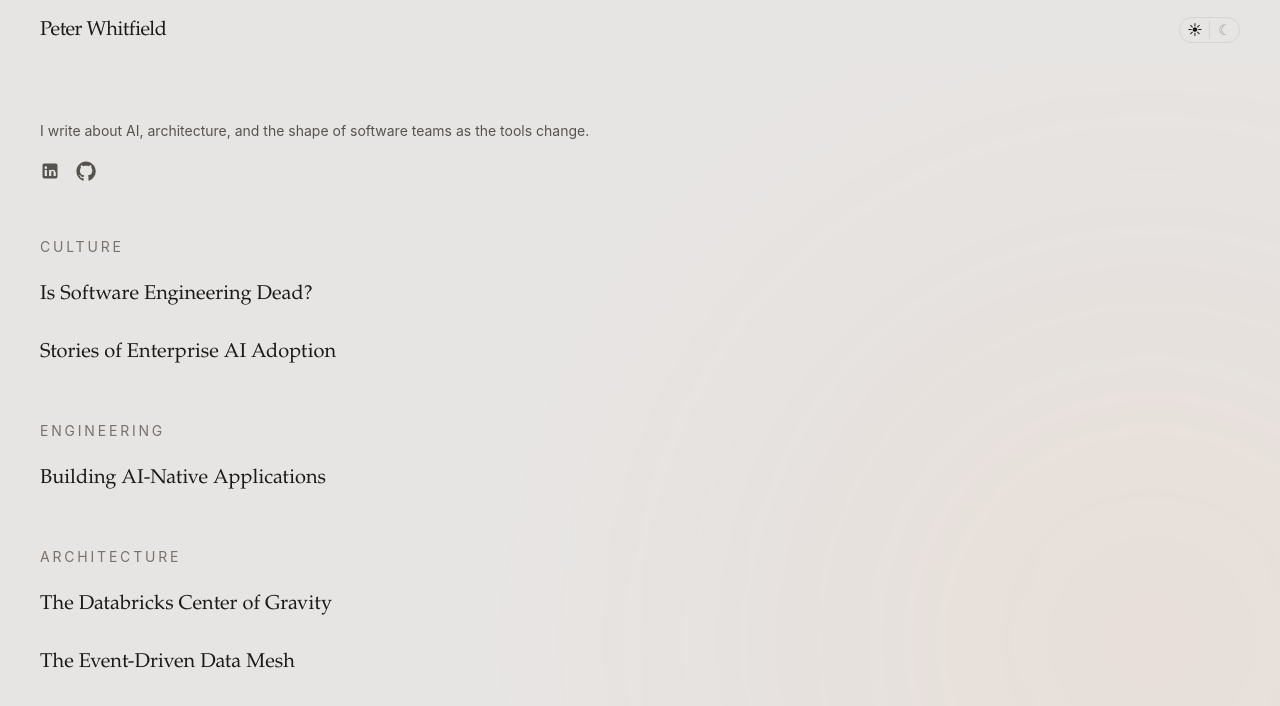
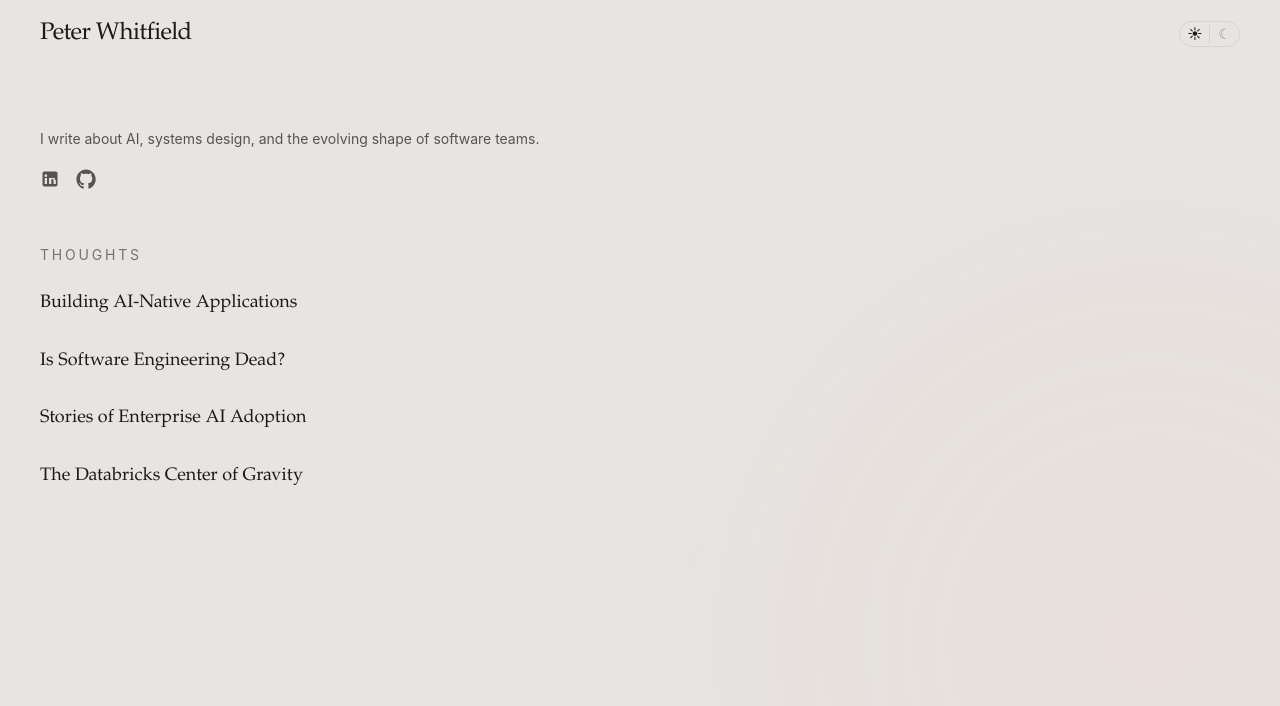
Before and after one commit to petewhitfield/personal-site, a SvelteKit app: page / in a window 1280 px wide. Shown: the top 706 px of the page. Built offline with nearby package versions, Linux system fonts and the light colour scheme.

Commit message:
updated readme and styling

```diff
--- a/src/lib/content/writings/building-ai-native-applications.md
+++ b/src/lib/content/writings/building-ai-native-applications.md
@@ -3,6 +3,7 @@ title: Building AI-Native Applications
 date: April 19, 2026
 description: Practical advice for designing applications that work cleanly with agentic loops instead of fighting them.
 section: engineering
+order: 1
 ---
 
 Software has historically been built on three primitives: list views, detail views, and forms. You navigate to a list, pick a record, fill out a form. Nearly every enterprise app (Jira, Salesforce, Workday) is this pattern stacked a hundred times. It works. It's boring. And it's increasingly in the way.
--- a/src/lib/content/writings/the-event-driven-data-mesh.md
+++ /dev/null
@@ -1,12 +0,0 @@
----
-title: The Event-Driven Data Mesh
-date: April 20, 2026
-description: A placeholder essay stub about event streams, ownership boundaries, and data products.
-section: architecture
----
-
-This is a stub.
-
-## Notes
-
-Draft in progress.
--- a/src/lib/server/writings.ts
+++ b/src/lib/server/writings.ts
@@ -6,6 +6,7 @@ type WritingMetadata = {
 	date: string;
 	description: string;
 	section: 'culture' | 'engineering' | 'architecture';
+	order?: number;
 };
 
 type WritingSection = WritingMetadata['section'];
@@ -51,6 +52,10 @@ function sanitizeUrl(url: string) {
 function getDateSortValue(value: string) {
 	const timestamp = Date.parse(value);
 	return Number.isNaN(timestamp) ? 0 : timestamp;
+}
+
+function getOrderSortValue(value?: number) {
+	return value ?? 0;
 }
 
 function renderToken(value: string, className?: string) {
@@ -175,7 +180,9 @@ function parseFrontmatter(fileContents: string) {
 			title: metadata.title,
 			date: metadata.date,
 			description: metadata.description,
-			section
+			section,
+			order:
+				metadata.order && !Number.isNaN(Number(metadata.order)) ? Number(metadata.order) : undefined
 		},
 		body
 	};
@@ -318,7 +325,15 @@ export async function getWritings() {
 	const markdownFiles = entries.filter((entry) => entry.endsWith('.md')).sort();
 	const writings = await Promise.all(markdownFiles.map(loadWritingFromFile));
 
-	return writings.sort((a, b) => getDateSortValue(b.date) - getDateSortValue(a.date));
+	return writings.sort((a, b) => {
+		const orderDifference = getOrderSortValue(b.order) - getOrderSortValue(a.order);
+
+		if (orderDifference !== 0) {
+			return orderDifference;
+		}
+
+		return getDateSortValue(b.date) - getDateSortValue(a.date);
+	});
 }
 
 export async function getWritingBySlug(slug: string) {
--- a/src/routes/+layout.svelte
+++ b/src/routes/+layout.svelte
@@ -57,7 +57,7 @@
 	<header class:site-header-scrolled={isScrolled} class="site-header">
 		<div class="site-header-inner app-container py-4">
 			<a
-				class="site-title [font-family:'Iowan_Old_Style','Palatino_Linotype','Book_Antiqua',Palatino,serif] text-xl font-medium tracking-tight"
+				class="site-title [font-family:'Iowan_Old_Style','Palatino_Linotype','Book_Antiqua',Palatino,serif] text-[1.4rem] font-medium tracking-tight sm:text-[1.5rem]"
 				href={resolve('/')}
 			>
 				Peter Whitfield
--- a/src/routes/+page.server.ts
+++ b/src/routes/+page.server.ts
@@ -2,15 +2,12 @@ import { getWritings } from '$lib/server/writings';
 
 export async function load() {
 	const writings = await getWritings();
-	const entries = writings.map(({ slug, title, section }) => ({
+	const entries = writings.map(({ slug, title }) => ({
 		slug,
-		title,
-		section
+		title
 	}));
 
 	return {
-		culture: entries.filter((writing) => writing.section === 'culture'),
-		engineering: entries.filter((writing) => writing.section === 'engineering'),
-		architecture: entries.filter((writing) => writing.section === 'architecture')
+		writings: entries
 	};
 }
--- a/src/routes/+page.svelte
+++ b/src/routes/+page.svelte
@@ -16,7 +16,7 @@
 	<main>
 		<section aria-label="Links">
 			<p class="app-muted mb-4 max-w-xl text-sm leading-7">
-				I write about AI, architecture, and the shape of software teams as the tools change.
+				I write about AI, systems design, and the evolving shape of software teams.
 			</p>
 			<div class="flex flex-wrap items-center gap-4">
 				<a
@@ -48,48 +48,14 @@
 			</div>
 		</section>
 
-		<section id="culture">
-			<p class="app-muted-soft mt-14 text-sm tracking-[0.2em] uppercase">Culture</p>
+		<section id="thoughts">
+			<p class="app-muted-soft mt-14 text-sm tracking-[0.2em] uppercase">Thoughts</p>
 			<div class="mt-6 space-y-8">
-				{#each data.culture as writing (writing.slug)}
+				{#each data.writings as writing (writing.slug)}
 					<article>
 						<a class="inline-block no-underline" href={resolve(`/thoughts/${writing.slug}`)}>
 							<h2
-								class="app-heading [font-family:'Iowan_Old_Style','Palatino_Linotype','Book_Antiqua',Palatino,serif] text-lg leading-tight font-medium transition hover:opacity-80 sm:text-xl"
-							>
-								{writing.title}
-							</h2>
-						</a>
-					</article>
-				{/each}
-			</div>
-		</section>
-
-		<section id="engineering" class="mt-14">
-			<p class="app-muted-soft text-sm tracking-[0.2em] uppercase">Engineering</p>
-			<div class="mt-6 space-y-8">
-				{#each data.engineering as writing (writing.slug)}
-					<article>
-						<a class="inline-block no-underline" href={resolve(`/thoughts/${writing.slug}`)}>
-							<h2
-								class="app-heading [font-family:'Iowan_Old_Style','Palatino_Linotype','Book_Antiqua',Palatino,serif] text-lg leading-tight font-medium transition hover:opacity-80 sm:text-xl"
-							>
-								{writing.title}
-							</h2>
-						</a>
-					</article>
-				{/each}
-			</div>
-		</section>
-
-		<section id="architecture" class="mt-14">
-			<p class="app-muted-soft text-sm tracking-[0.2em] uppercase">Architecture</p>
-			<div class="mt-6 space-y-8">
-				{#each data.architecture as writing (writing.slug)}
-					<article>
-						<a class="inline-block no-underline" href={resolve(`/thoughts/${writing.slug}`)}>
-							<h2
-								class="app-heading [font-family:'Iowan_Old_Style','Palatino_Linotype','Book_Antiqua',Palatino,serif] text-lg leading-tight font-medium transition hover:opacity-80 sm:text-xl"
+								class="app-heading [font-family:'Iowan_Old_Style','Palatino_Linotype','Book_Antiqua',Palatino,serif] text-base leading-tight font-medium transition hover:opacity-80 sm:text-lg"
 							>
 								{writing.title}
 							</h2>
```
Also changed, not shown: 1 other file (tests, documents, lock files or other folders).
